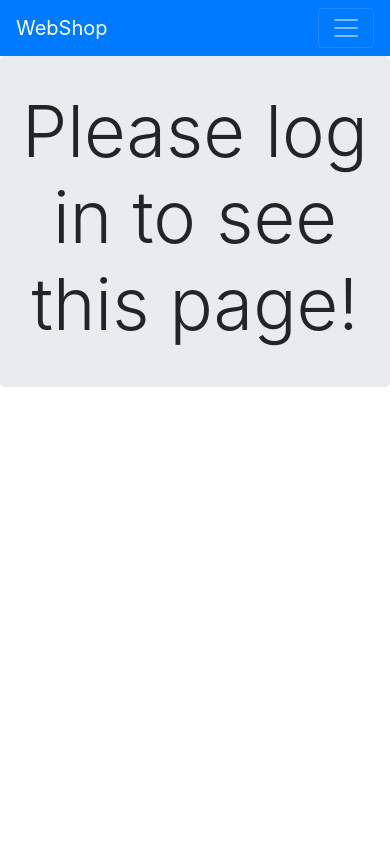
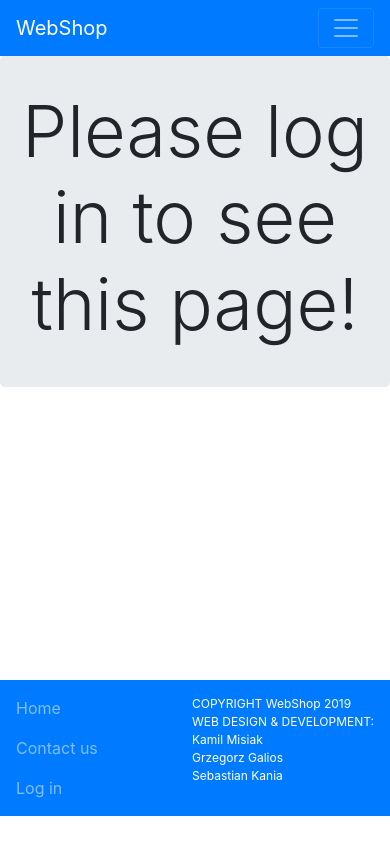
Before and after one commit to Tahimari/Microservices-WebShop, a Vue app in the folder front-service-vue/: page /delivery in a window 390 px wide. Built offline with nearby package versions, Linux system fonts and the light colour scheme; what @trevoreyre/autocomplete-vue, vue-resource would draw is missing.

Commit message:
Added footer

```diff
--- a/front-service-vue/src/App.vue
+++ b/front-service-vue/src/App.vue
@@ -3,20 +3,32 @@
         <div id="nav">
             <Navbar/>
         </div>
-    <router-view />
+        <div class="content">
+            <router-view/>
+        </div>
+        <Footer/>
     </div>
 </template>
 
 <script>
     import Navbar from '@/components/Navbar.vue';
+    import Footer from '@/components/Footer.vue';
 
     export default {
         name: "App",
         components: {
             Navbar,
+            Footer
         },
     };
 </script>
 
 <style>
+    .content {
+        min-height: calc(100vh - 220px);
+    }
+
+    .footer {
+        height: 50px;
+    }
 </style>
--- /dev/null
+++ b/front-service-vue/src/components/Footer.vue
@@ -0,0 +1,95 @@
+<template>
+    <div class="footer">
+        <b-navbar toggleable="lg" type="dark" variant="primary">
+            <div class="container footer-white">
+                <b-navbar-nav>
+                    <b-nav-item to="/">Home</b-nav-item>
+                    <b-nav-item to="/contact">Contact us</b-nav-item>
+                    <b-nav-item v-if="!token" to="/login">Log in</b-nav-item>
+                    <b-nav-item v-if="token" v-on:click="logout" to="/logout">Log out</b-nav-item>
+                </b-navbar-nav>
+                <ul class="footer-right">
+                    <li>COPYRIGHT WebShop 2019</li>
+                    <li>WEB DESIGN & DEVELOPMENT:</li>
+                    <li>Kamil Misiak</li>
+                    <li>Grzegorz Galios</li>
+                    <li>Sebastian Kania</li>
+                </ul>
+            </div>
+        </b-navbar>
+    </div>
+</template>
+
+<script>
+    export default {
+        name: "Footer",
+        data:
+            function () {
+                return {
+                    token: '',
+                    admin: false,
+                };
+            }
+        ,
+        mounted() {
+            if (localStorage.token) {
+                this.token = localStorage.token;
+            }
+            if (localStorage.admin) {
+                this.admin = JSON.parse(localStorage.admin);
+            }
+        }
+        ,
+        watch: {
+            $route() {
+                if (localStorage.token) {
+                    this.token = localStorage.token;
+                } else {
+                    this.token = '';
+                }
+                if (localStorage.admin) {
+                    this.admin = JSON.parse(localStorage.admin);
+                } else {
+                    this.admin = false;
+                }
+            }
+        }
+        ,
+        methods: {
+            logout(e) {
+                e.preventDefault();
+                let data = {};
+                let headers = {
+                    Authorization: 'Bearer ' + this.token,
+                };
+                const LOGOUT_URL = `${process.env.VUE_APP_USERS_SERVICE_URL}/users/logout`;
+                this.$http.post(LOGOUT_URL, data, {headers: headers})
+                    .then(function () {
+                        localStorage.removeItem('token');
+                        localStorage.removeItem('admin');
+                        this.$router.push({path: '/', query: {alert: 'Logout'}});
+                    }, response => {
+                        localStorage.removeItem('token');
+                        this.token = '';
+                        localStorage.removeItem('admin');
+                        this.admin = false;
+                        this.$router.push({path: '/', query: {alert: 'Logout'}});
+                    });
+            },
+        }
+    }
+</script>
+
+<style scoped>
+    .footer-right {
+        color: #fff;
+        list-style: none;
+        font-size: 12px;
+    }
+
+    @media screen and (max-width: 600px) {
+        footer-right {
+            margin-right: auto;
+        }
+    }
+</style>
--- a/front-service-vue/src/components/Navbar.vue
+++ b/front-service-vue/src/components/Navbar.vue
@@ -127,7 +127,6 @@
             handleSubmit(result) {
                 this.showCollapse = false;
                 if (result) {
-                    console.log(result.id);
                     this.$router.push({name: 'show', params: {product_id: result.id}});
                 } else {
                     this.$router.push({name: 'home', query: {search: this.searchString}});
```
Lines whose indentation alone changed are shown as unchanged.
